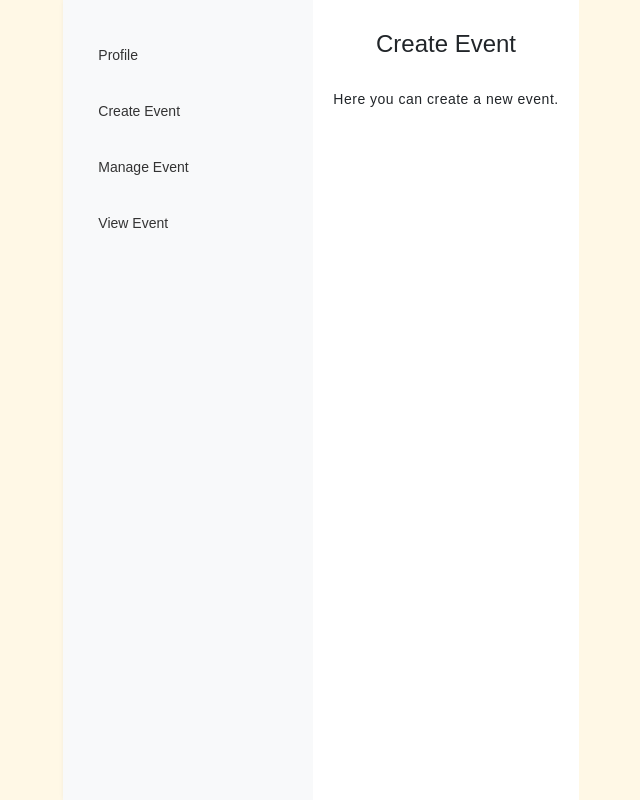
After one commit to DABDULRAHAMAN/PLANIFY, a Flask app: page /events/view_event in a window 1280 px wide. The commit adds this page. Shown: the whole page, without its empty margins (319-959 px from the left). Run offline with Flask 3, Linux system fonts and the light colour scheme.

Commit message:
FIX PROFILE

```diff
--- a/reg_events.py
+++ b/reg_events.py
@@ -9,6 +9,61 @@ reg_events = Blueprint('reg_events', __name__, template_folder='templates')
 
 # Set the upload folder path
 UPLOAD_FOLDER = 'static/uploads'
+
+# Profile Dashboard Route
+@reg_events.route('/profile_dashboard')
+def profile_dashboard():
+    return render_template('profile/profile_dashboard.html', user={
+        'name': 'John Doe',
+        'email': 'john.doe@example.com',
+        'joined_date': 'January 1, 2023'
+    })
+
+# Create Event Route (GET and POST)
+@reg_events.route('/create_event', methods=['GET', 'POST'])
+def create_event():
+    if request.method == 'POST':
+        title = request.form.get('title')
+        description = request.form.get('description')
+        date = request.form.get('date')
+        file = request.files.get('photo')
+
+        if file and title and description and date:
+            filename = secure_filename(file.filename)
+            filepath = os.path.join(UPLOAD_FOLDER, filename)
+            file.save(filepath)
+
+            # Save event details to the database
+            event = Event(
+                title=title,
+                description=description,
+                date=datetime.strptime(date, '%Y-%m-%d'),
+                photo=filepath
+            )
+            db.session.add(event)
+            db.session.commit()
+            flash('Event created successfully!', 'success')
+            return redirect(url_for('reg_events.manage_event'))
+
+        else:
+            flash('All fields are required, including a valid photo.', 'danger')
+
+    return render_template('profile/create_events.html')
+
+# Manage Event Route
+@reg_events.route('/manage_event')
+def manage_event():
+    events = Event.query.all()  # Retrieve all events from the database
+    return render_template('profile/manage_events.html', events=events)
+
+# View Event Route
+@reg_events.route('/view_event')
+def view_event():
+    events = Event.query.all()  # Retrieve all events from the database
+    return render_template('profile/view_events.html', events=events)
+
+
+
 
 @reg_events.route('/Create', methods=['GET', 'POST'])
 def user_create_event():
--- /dev/null
+++ b/static/profile/profile.css
@@ -0,0 +1,47 @@
+body {
+    margin: 0;
+    font-family: 'Poppins', sans-serif;
+}
+
+.dashboard-container {
+    display: flex;
+    height: 100vh;
+}
+
+.dashboard-sidebar {
+    width: 250px;
+    background-color: #f8f9fa;
+    padding: 20px;
+    box-shadow: 2px 0 6px rgba(0, 0, 0, 0.1);
+
+}
+
+.dashboard-sidebar ul {
+    list-style-type: none;
+    padding: 0;
+}
+
+.dashboard-sidebar ul li {
+    margin: 15px 0;
+}
+
+.dashboard-sidebar ul li a {
+    text-decoration: none;
+    color: #333;
+    font-weight: 500;
+    display: block;
+    padding: 10px 15px;
+    border-radius: 5px;
+    transition: background-color 0.3s ease, color 0.3s ease;
+}
+
+.dashboard-sidebar ul li a:hover {
+    background-color: #28a745;
+    color: #fff;
+}
+
+.dashboard-content {
+    flex-grow: 1;
+    padding: 20px;
+    background-color: #fff;
+}
--- a/static/styles.css
+++ b/static/styles.css
@@ -344,6 +344,28 @@ footer a {
 	width: auto;
 	object-fit: contain;
 }
+
+/* Profile photo */
+.profile-link {
+    position: absolute;
+    right: 40px; /* Adjust as needed to fine-tune the distance from the right edge */
+    top: 30%; /* Centers vertically relative to the navbar */
+    transform: translateY(-50%);
+}
+
+.profile-photo {
+    width: 40px;
+    height: 40px;
+    border-radius: 50%;
+    object-fit: cover;
+    transition: transform 0.3s ease;
+    cursor: pointer;
+}
+
+.profile-photo:hover {
+    transform: scale(1.1);
+}
+
 /* Footer Styling */
 footer {
     position: relative;
@@ -397,7 +419,7 @@ footer.visible {
 }
 
 .alert-container {
-    margin: 1em 0;
+    margin: 2em 0 1em;
 }
 .alert {
     padding: 0.75em 1em;
--- /dev/null
+++ b/templates/profile/profile_dashboard.html
@@ -0,0 +1,23 @@
+{% extends 'base.html' %}
+
+{% block body %}
+<div class="dashboard-container">
+    <link rel="stylesheet" href="{{ url_for('static', filename='profile/profile.css') }}">
+    <!-- Left Column -->
+    <div class="dashboard-sidebar">
+        <ul>
+            <li><a href="{{ url_for('reg_events.profile_dashboard') }}">Profile</a></li>
+            <li><a href="{{ url_for('reg_events.create_event') }}">Create Event</a></li>
+            <li><a href="{{ url_for('reg_events.manage_event') }}">Manage Event</a></li>
+            <li><a href="{{ url_for('reg_events.view_event') }}">View Event</a></li>
+        </ul>
+    </div>
+
+    <!-- Main Content -->
+    <div class="dashboard-content">
+        {% block dashboard_content %}
+            <p> AAAAAA  A A  A  A  A AAAA Caaa</p>
+        {% endblock %}
+    </div>
+</div>
+{% endblock %}
--- /dev/null
+++ b/templates/profile/view_events.html
@@ -0,0 +1,7 @@
+{% extends 'profile/profile_dashboard.html' %}
+
+{% block dashboard_content %}
+<h2>Create Event</h2>
+<p>Here you can create a new event.</p>
+<!-- Add form or other content here -->
+{% endblock %}
```
Also changed, not shown: templates/profile/create_events.html (added, +7 -0 lines), templates/profile/manage_events.html (added, +7 -0 lines), templates/users/navbar.html (+7 -1 lines), static/uploads/profile.jpg (added).
